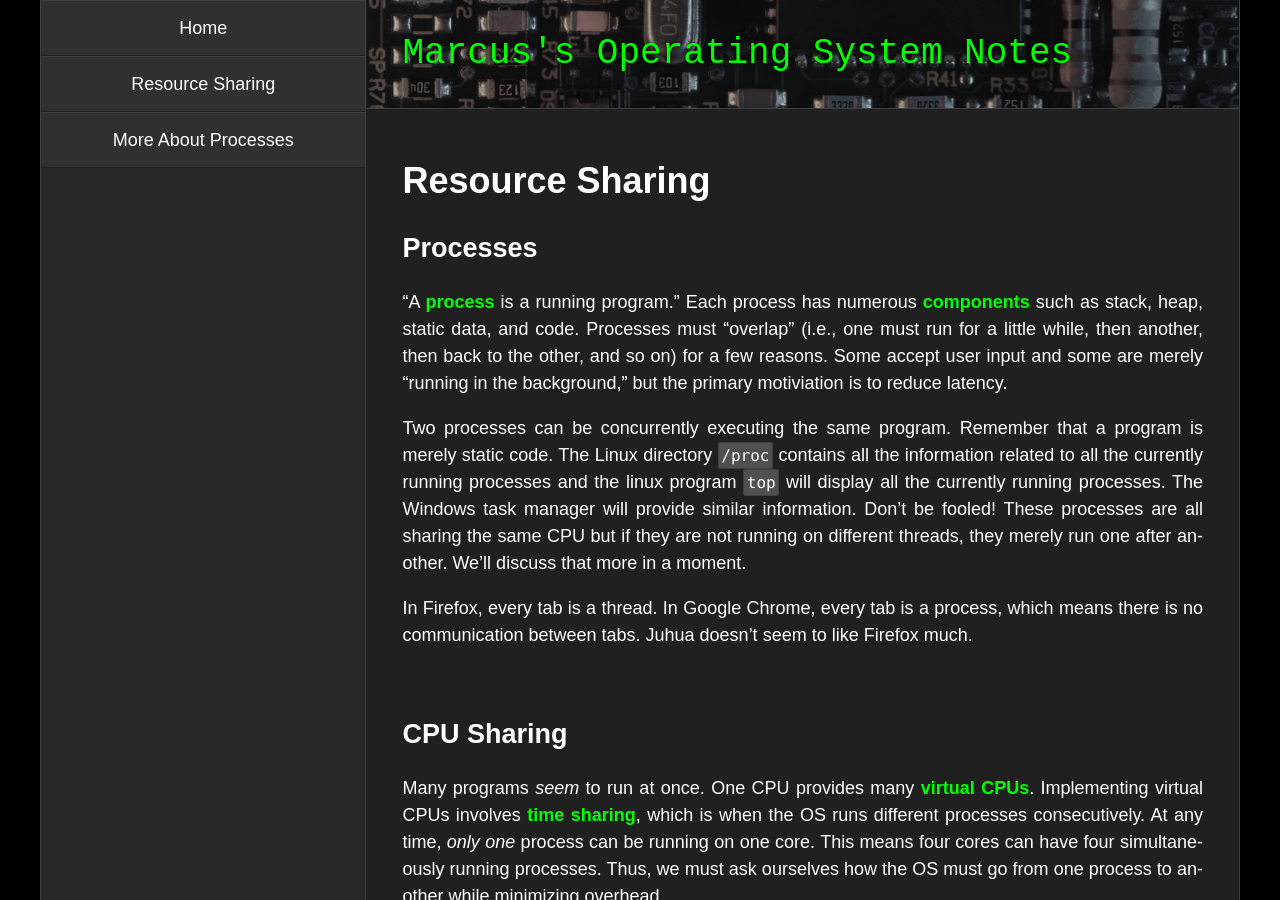
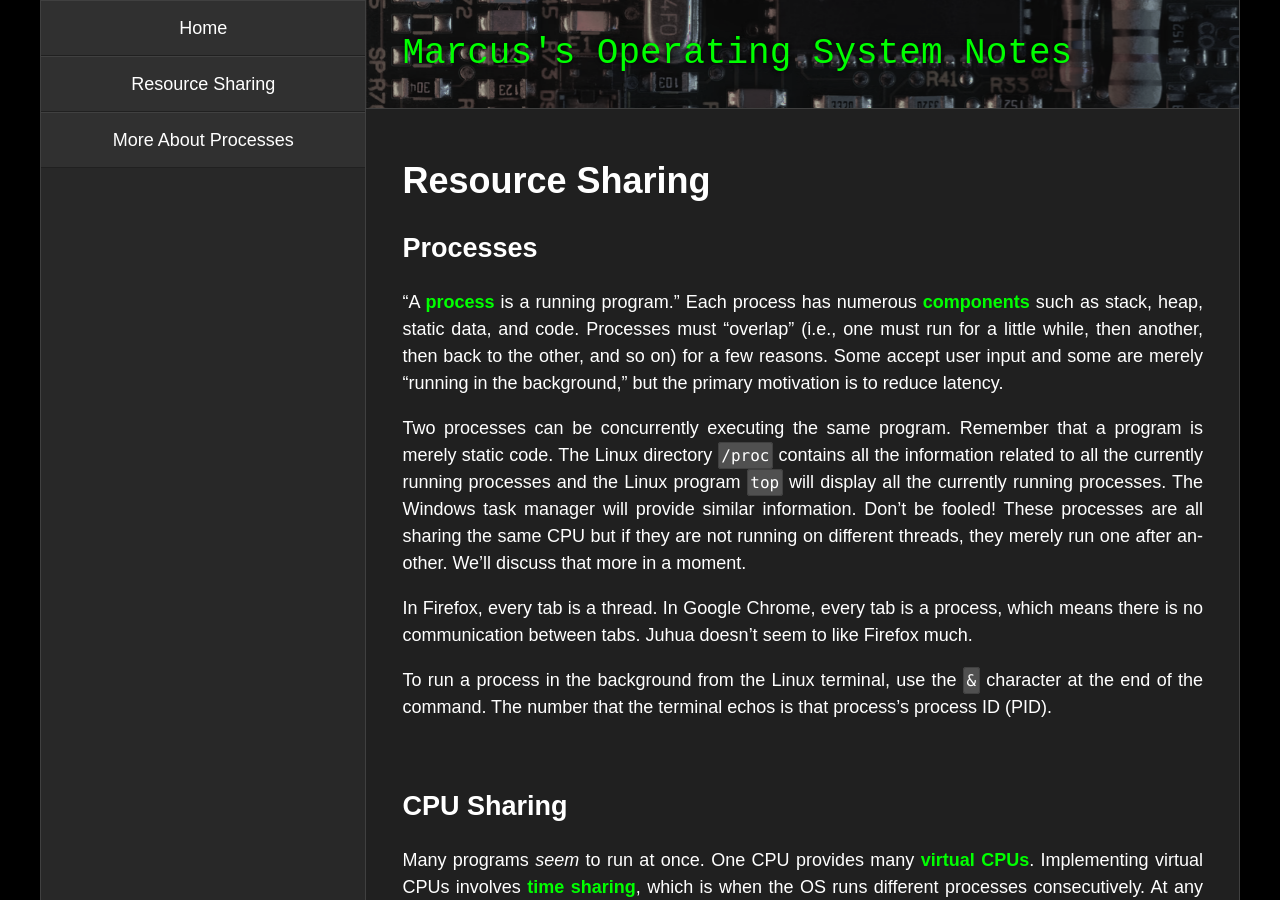
Before and after one commit to mabartlett/TCSS422Notes, a Jekyll site: the page built from _topics/01_resource.md, in a window 1280 px wide and 900 px high. Built offline with Jekyll 4.4.1, drawn with Linux system fonts in a browser that asks for light colours.

```diff
--- a/_topics/01_resource.md
+++ b/_topics/01_resource.md
@@ -7,11 +7,13 @@ layout: default
 
 ## Processes
 
-"A **process** is a running program." Each process has numerous **components** such as stack, heap, static data, and code. Processes must "overlap" (i.e., one must run for a little while, then another, then back to the other, and so on) for a few reasons. Some accept user input and some are merely "running in the background," but the primary motiviation is to reduce latency.
+"A **process** is a running program." Each process has numerous **components** such as stack, heap, static data, and code. Processes must "overlap" (i.e., one must run for a little while, then another, then back to the other, and so on) for a few reasons. Some accept user input and some are merely "running in the background," but the primary motivation is to reduce latency.
 
-Two processes can be concurrently executing the same program. Remember that a program is merely static code. The Linux directory `/proc` contains all the information related to all the  currently running processes and the linux program `top` will display all the currently running processes. The Windows task manager will provide similar information. Don't be fooled! These processes are all sharing the same CPU but if they are not running on different threads, they merely run one after another. We'll discuss that more in a moment.
+Two processes can be concurrently executing the same program. Remember that a program is merely static code. The Linux directory `/proc` contains all the information related to all the  currently running processes and the Linux program `top` will display all the currently running processes. The Windows task manager will provide similar information. Don't be fooled! These processes are all sharing the same CPU but if they are not running on different threads, they merely run one after another. We'll discuss that more in a moment.
 
 In Firefox, every tab is a thread. In Google Chrome, every tab is a process, which means there is no communication between tabs. Juhua doesn't seem to like Firefox much.
+
+To run a process in the background from the Linux terminal, use the `&` character at the end of the command. The number that the terminal echos is that process's process ID (PID).
 
 ## CPU Sharing
 
```
Also changed, not shown: index.md (+3 -1 lines).
